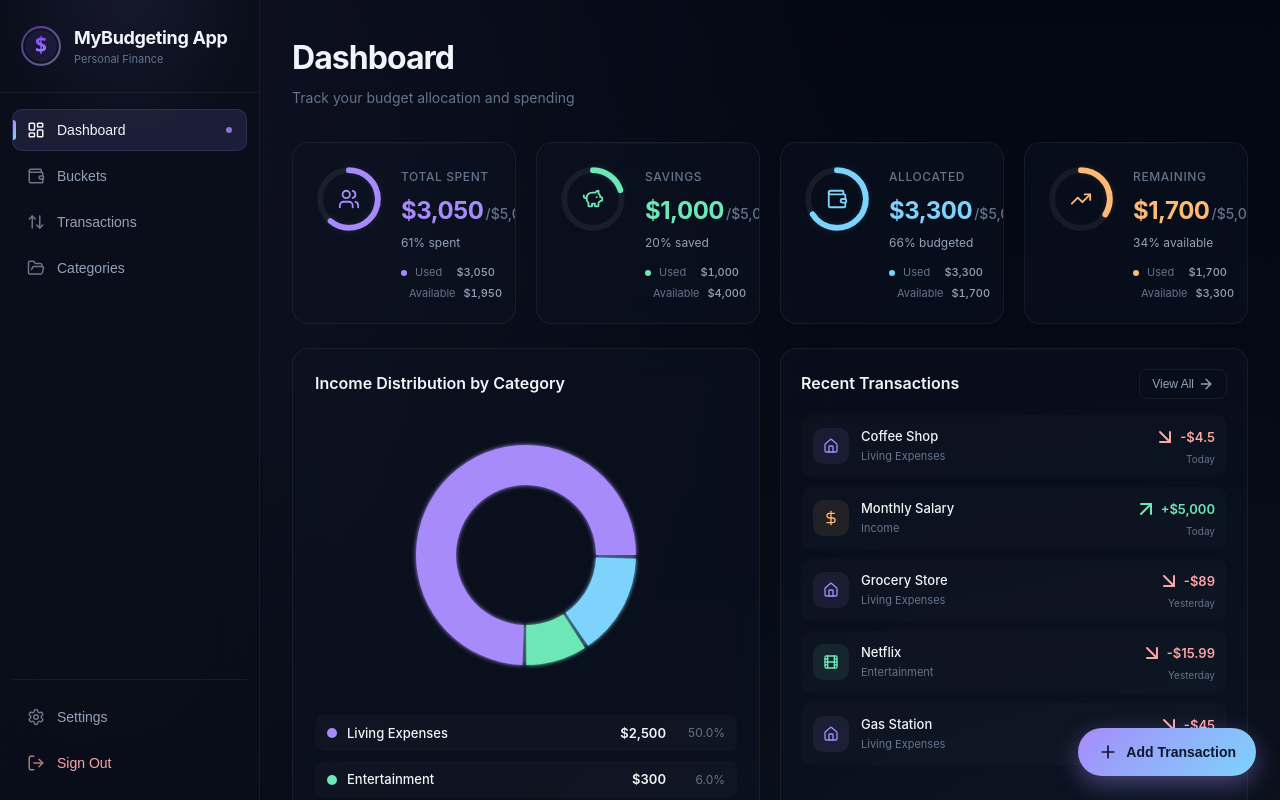
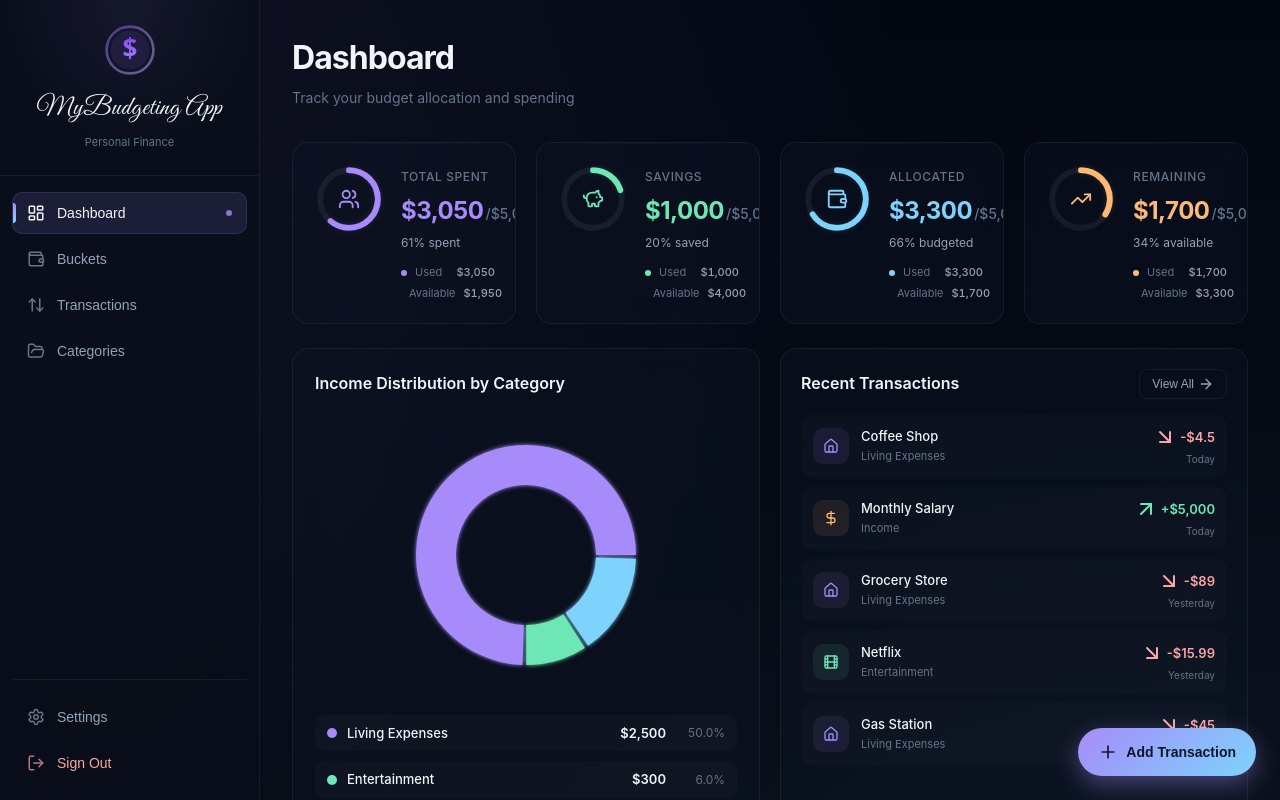
Before and after one commit to Simangaliso-Njabulo/budgeting-app, a React (Vite) app: page / in a window 1280 px wide. Shown: the top 800 px of the page. Built offline with nearby package versions, Linux system fonts and the light colour scheme.

Commit message:
feat(docs): add feature proposals and development roadmap for MyBudgeting App feat(components): update app name in Settings and Sidebar components style(css): enhance styles for light theme and logo components

```diff
--- a/src/components/Settings.tsx
+++ b/src/components/Settings.tsx
@@ -380,7 +380,7 @@ const Settings = ({ income, onUpdateIncome, user, onLogout }: SettingsProps) =>
       <div className="settings-section">
         <div className="settings-card">
           <div className="settings-about">
-            <p className="settings-version">BudgetWise v1.0.0</p>
+            <p className="settings-version">MyBudgeting App v1.0.0</p>
             <div className="settings-links">
               <a href="#" className="settings-link">Privacy Policy</a>
               <a href="#" className="settings-link">Terms of Service</a>
--- a/src/components/Sidebar.tsx
+++ b/src/components/Sidebar.tsx
@@ -75,10 +75,8 @@ const Sidebar = ({ activeTab, setActiveTab, appName = "BudgetPro", subtitle = "P
           <div className="logo-icon-container">
             <AppLogoIcon />
           </div>
-          <div className="logo-text">
-            <span className="logo-title">{appName}</span>
-            <span className="logo-subtitle">{subtitle}</span>
-          </div>
+          <span className="logo-title">{appName}</span>
+          <span className="logo-subtitle">{subtitle}</span>
         </div>
       </div>
 
--- a/src/index.css
+++ b/src/index.css
@@ -1,4 +1,7 @@
 /* Premium Dashboard CSS - Theme Support with Glassmorphism */
+
+/* Google Fonts - Great Vibes for App Title (Signature Style) */
+@import url('https://fonts.googleapis.com/css2?family=Great+Vibes&display=swap');
 
 * {
   margin: 0;
@@ -76,35 +79,35 @@ label,
    LIGHT THEME (Soft/Muted - Easy on eyes)
    ===================== */
 [data-theme="light"] {
-  /* Color Palette - Light (Warmer, muted tones) */
-  --bg-primary: #e5e9ef;
-  --bg-secondary: #dce2e9;
-  --bg-card: rgba(245, 247, 250, 0.7);
-  --bg-card-solid: #f0f2f5;
-  --bg-card-hover: rgba(225, 230, 238, 0.9);
-  --bg-elevated: rgba(240, 243, 247, 0.7);
-
-  /* Glass Effects - Light (Softer) */
-  --glass-bg: rgba(240, 243, 247, 0.75);
-  --glass-border: rgba(100, 116, 139, 0.15);
-  --glass-shine: rgba(255, 255, 255, 0.4);
-
-  /* Border Colors - Light */
-  --border-primary: rgba(100, 116, 139, 0.12);
-  --border-secondary: rgba(100, 116, 139, 0.18);
-
-  /* Text Colors - Light (Good contrast) */
-  --text-primary: #1e293b;
-  --text-secondary: #475569;
-  --text-muted: #64748b;
-
-  /* Shadows - Light (Subtle purple tint) */
-  --shadow-sm: 0 1px 3px rgba(139, 92, 246, 0.08);
-  --shadow-md: 0 4px 8px rgba(139, 92, 246, 0.1);
-  --shadow-lg: 0 10px 25px rgba(139, 92, 246, 0.12);
+  /* Color Palette - Light (Higher contrast) */
+  --bg-primary: #f1f5f9;
+  --bg-secondary: #e2e8f0;
+  --bg-card: rgba(255, 255, 255, 0.85);
+  --bg-card-solid: #ffffff;
+  --bg-card-hover: rgba(255, 255, 255, 0.95);
+  --bg-elevated: rgba(255, 255, 255, 0.8);
+
+  /* Glass Effects - Light (More defined) */
+  --glass-bg: rgba(255, 255, 255, 0.88);
+  --glass-border: rgba(100, 116, 139, 0.2);
+  --glass-shine: rgba(255, 255, 255, 0.6);
+
+  /* Border Colors - Light (Stronger) */
+  --border-primary: rgba(100, 116, 139, 0.18);
+  --border-secondary: rgba(100, 116, 139, 0.25);
+
+  /* Text Colors - Light (Higher contrast) */
+  --text-primary: #0f172a;
+  --text-secondary: #334155;
+  --text-muted: #475569;
+
+  /* Shadows - Light (More visible) */
+  --shadow-sm: 0 1px 3px rgba(0, 0, 0, 0.08), 0 1px 2px rgba(139, 92, 246, 0.04);
+  --shadow-md: 0 4px 12px rgba(0, 0, 0, 0.1), 0 2px 4px rgba(139, 92, 246, 0.06);
+  --shadow-lg: 0 10px 30px rgba(0, 0, 0, 0.12), 0 4px 8px rgba(139, 92, 246, 0.08);
 
   /* Sidebar glow */
-  --sidebar-glow: rgba(139, 92, 246, 0.1);
+  --sidebar-glow: rgba(139, 92, 246, 0.12);
 }
 
 /* =====================
@@ -277,20 +280,22 @@ body {
 
 .sidebar-logo {
   display: flex;
-  align-items: center;
-  gap: 12px;
+  flex-direction: column;
+  align-items: center;
+  gap: 8px;
   cursor: default;
   user-select: none;
 }
 
 .logo-icon-container {
-  width: 42px;
-  height: 42px;
+  width: 52px;
+  height: 52px;
   display: flex;
   align-items: center;
   justify-content: center;
   user-select: none;
   cursor: default;
+  margin-bottom: 4px;
 }
 
 .logo-svg {
@@ -308,20 +313,23 @@ body {
 }
 
 .logo-title {
-  font-size: 18px;
-  font-weight: 700;
-  color: var(--text-primary);
-  letter-spacing: -0.02em;
-  user-select: none;
-  cursor: default;
+  font-family: 'Great Vibes', cursive;
+  font-size: 26px;
+  font-weight: 400;
+  color: var(--text-primary);
+  letter-spacing: 0.02em;
+  user-select: none;
+  cursor: default;
+  text-align: center;
 }
 
 .logo-subtitle {
   font-size: 11px;
   color: var(--text-muted);
-  margin-top: -2px;
-  user-select: none;
-  cursor: default;
+  margin-top: -4px;
+  user-select: none;
+  cursor: default;
+  text-align: center;
 }
 
 .sidebar-nav {
@@ -3249,10 +3257,11 @@ select option {
 }
 
 .auth-logo-title {
-  font-size: 24px;
-  font-weight: 700;
-  color: var(--text-primary);
-  letter-spacing: -0.02em;
+  font-family: 'Great Vibes', cursive;
+  font-size: 32px;
+  font-weight: 400;
+  color: var(--text-primary);
+  letter-spacing: 0.02em;
   cursor: default;
   user-select: none;
 }
```
Also changed, not shown: 2 other files (tests, documents, lock files or other folders).
